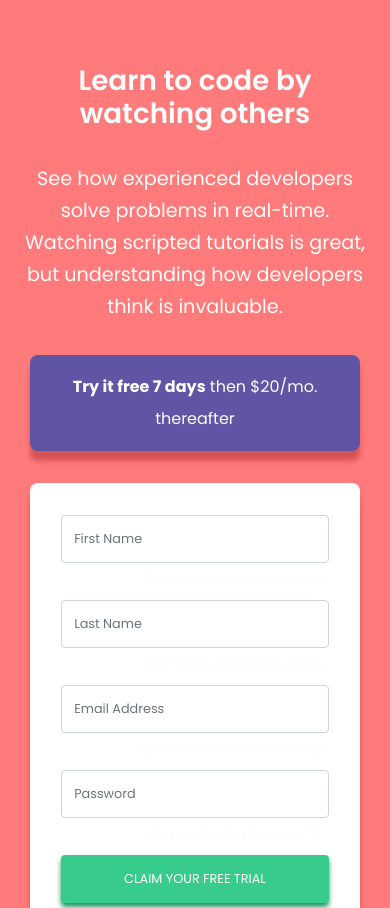
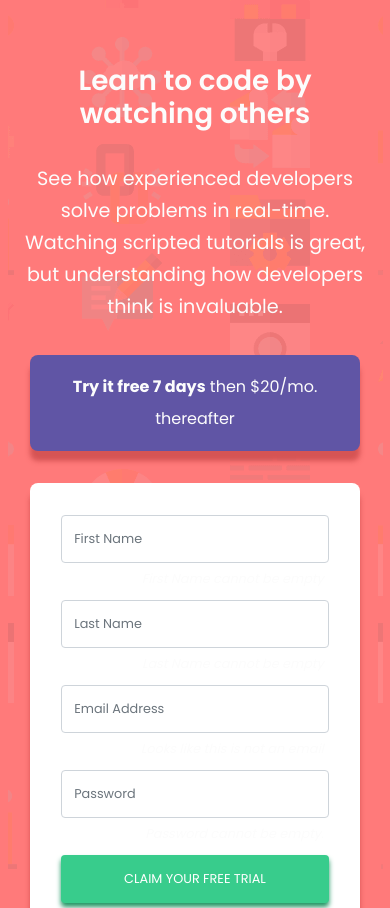
Before and after one commit to odpinerosh/intro-component, a plain HTML site: page index.html in a window 390 px wide. Shown: the top 908 px of the page. Drawn offline with nearby package versions, Linux system fonts and the light colour scheme.

Commit message:
Fixed background-image minor issue

```diff
--- a/styles/styles.css
+++ b/styles/styles.css
@@ -1,5 +1,5 @@
 body {
-    background-image: url('./images/bg-intro-mobile.png');
+    background-image: url('../images/bg-intro-mobile.png');
     background-repeat: no-repeat;
     background-position: center;
     background-color: hsl(0, 100%, 74%);
```
